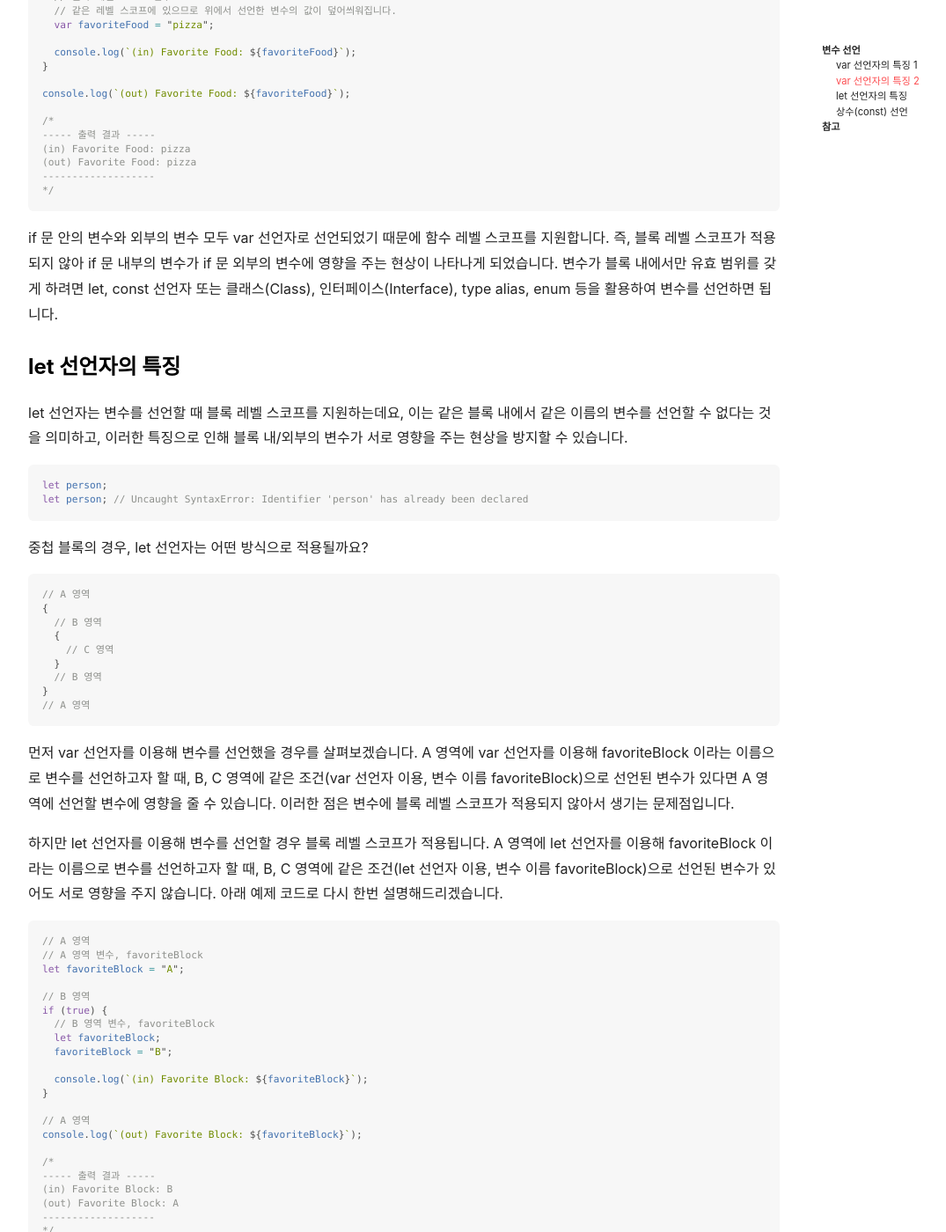
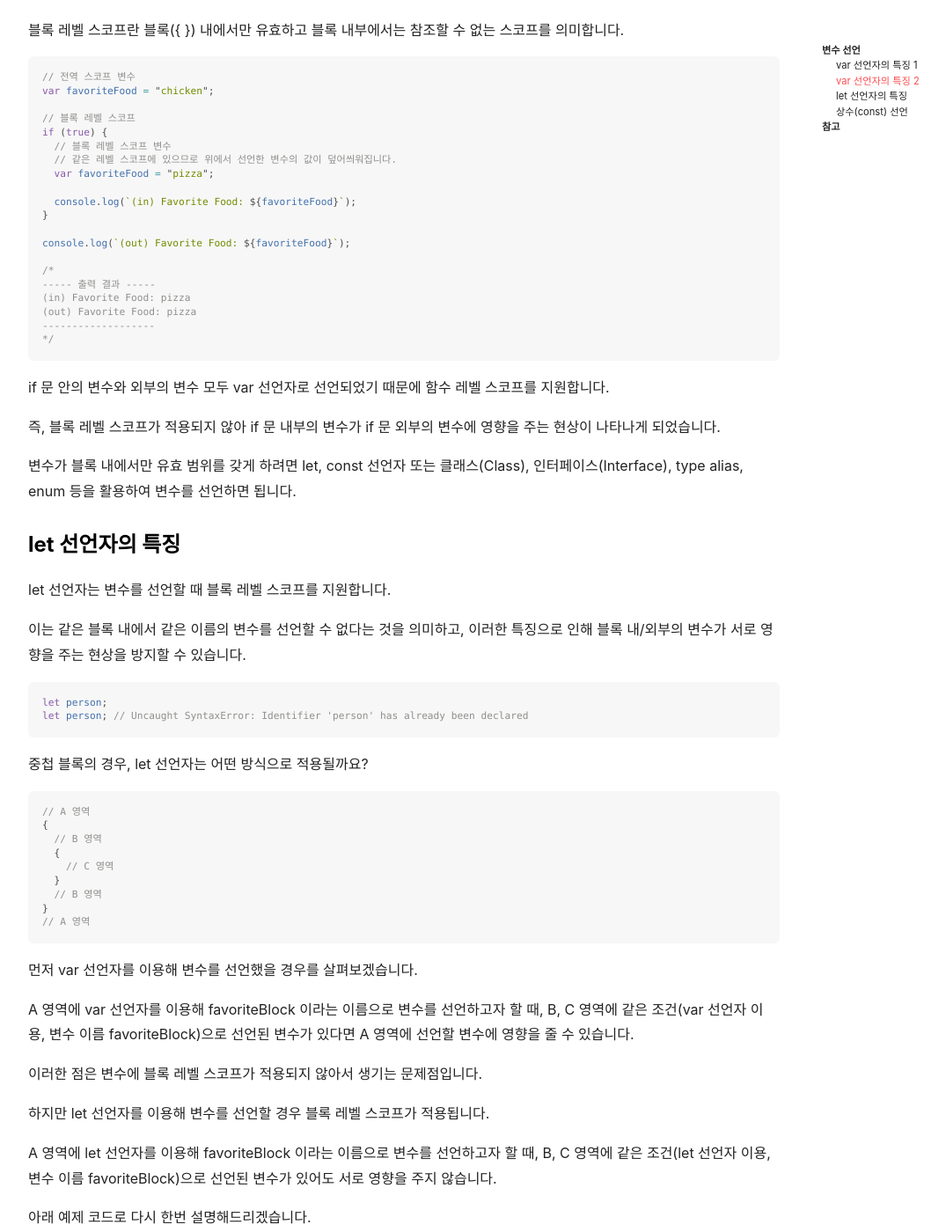
Before and after one commit to infiduk/infiduk.github.io, a Jekyll site: the page built from _posts/2021-02-25-typescript-study.md, in a window 1280 px wide and 1400 px high, scrolled down 1804 px. Shown: the whole window at 88% size, without its empty margins (71-1146 px from the left). Built offline with Jekyll 4.4.1, drawn with Linux system fonts in a browser that asks for light colours; nearby versions of some CDN libraries; comment, search, counter and statistics services are not loaded; some of the changed text lies outside the part shown.

Commit message:
[:books: Update] post - 타입스크립트(TypeScript) 뿌시기 1 (변수 선언) v1.1

````diff
--- a/_posts/2021-02-25-typescript-study.md
+++ b/_posts/2021-02-25-typescript-study.md
@@ -11,14 +11,19 @@
 ## 변수 선언
 
 ES5 까지는 변수를 선언할 수 있는 방법이 var 선언자를 이용하는 방법 밖에 없었습니다.
+
 var 선언자는 아래와 같은 특징을 가지고 있었는데요,
+
 변수가 선언된 위치와 관계없이 스코프(scope)의 최상위로 끌어올림 되어 같은 스코프라면 어디서든 호출되는 특징과, 블록 레벨 스코프(Block Level Scope)가 지원되지 않는 특징입니다.
 
 ### var 선언자의 특징 1
 
 var 선언자의 첫 번째 특징은 호이스팅(Hoisting) 이라고 불리는 녀석입니다.
+
 호이스팅이란 위에서 말씀드렸다시피 선언한 변수가 스코프의 최상위로 끌어올라가지는 현상입니다.
+
 변수 선언을 나중에 하고 변수에 값 할당을 먼저 해도, 자바스크립트에서는 변수를 먼저 선언하고 할당한 것 처럼 호이스팅하여 처리하므로 이러한 특징을 가질 수 있게 된 것입니다.
+
 아래 예제 코드를 보시면, favoriteLanguage 라는 변수에 javascript 를 할당한 이후 변수를 선언했음에도 불구하고 정상적으로 console 에 javascript 라는 값이 출력된 것을 보실 수 있습니다.
 
 ```typescript
@@ -42,6 +47,7 @@
 ### var 선언자의 특징 2
 
 var 선언자는 함수 레벨 스코프(Function Level Scope) 를 지원합니다.
+
 즉, 함수 내부에서 var 선언자로 선언된 변수는 해당 함수 내에서만 유효하고 함수 외부에서는 참조할 수 없다는 특징이 있습니다.
 
 ```typescript
@@ -68,7 +74,8 @@
 */
 ```
 
-문제는, var 선언자가 블록 레벨 스코프(Block Level Scope) 를 지원하지 않는다는 점인데요,
+문제는 var 선언자가 블록 레벨 스코프(Block Level Scope) 를 지원하지 않는다는 점인데요,
+
 블록 레벨 스코프란 블록({ }) 내에서만 유효하고 블록 내부에서는 참조할 수 없는 스코프를 의미합니다.
 
 ```typescript
@@ -95,12 +102,15 @@
 ```
 
 if 문 안의 변수와 외부의 변수 모두 var 선언자로 선언되었기 때문에 함수 레벨 스코프를 지원합니다.
+
 즉, 블록 레벨 스코프가 적용되지 않아 if 문 내부의 변수가 if 문 외부의 변수에 영향을 주는 현상이 나타나게 되었습니다.
+
 변수가 블록 내에서만 유효 범위를 갖게 하려면 let, const 선언자 또는 클래스(Class), 인터페이스(Interface), type alias, enum 등을 활용하여 변수를 선언하면 됩니다.
 
 ### let 선언자의 특징
 
-let 선언자는 변수를 선언할 때 블록 레벨 스코프를 지원하는데요,
+let 선언자는 변수를 선언할 때 블록 레벨 스코프를 지원합니다.
+
 이는 같은 블록 내에서 같은 이름의 변수를 선언할 수 없다는 것을 의미하고, 이러한 특징으로 인해 블록 내/외부의 변수가 서로 영향을 주는 현상을 방지할 수 있습니다.
 
 ```typescript
@@ -123,13 +133,17 @@
 ```
 
 먼저 var 선언자를 이용해 변수를 선언했을 경우를 살펴보겠습니다.
+
 A 영역에 var 선언자를 이용해 favoriteBlock 이라는 이름으로 변수를 선언하고자 할 때,
 B, C 영역에 같은 조건(var 선언자 이용, 변수 이름 favoriteBlock)으로 선언된 변수가 있다면 A 영역에 선언할 변수에 영향을 줄 수 있습니다.
+
 이러한 점은 변수에 블록 레벨 스코프가 적용되지 않아서 생기는 문제점입니다.
 
 하지만 let 선언자를 이용해 변수를 선언할 경우 블록 레벨 스코프가 적용됩니다.
+
 A 영역에 let 선언자를 이용해 favoriteBlock 이라는 이름으로 변수를 선언하고자 할 때,
 B, C 영역에 같은 조건(let 선언자 이용, 변수 이름 favoriteBlock)으로 선언된 변수가 있어도 서로 영향을 주지 않습니다.
+
 아래 예제 코드로 다시 한번 설명해드리겠습니다.
 
 ```typescript
@@ -169,13 +183,34 @@
 ### 상수(const) 선언
 
 const 는 let 선언자처럼 ES6에 추가되어 사용되고 있습니다.
+
 const 의 특징으로는 let 선언자와 같은 블록 레벨 스코프를 지원한다는 점과 호이스팅을 일으키지 않는다는 점이 있습니다.
 
+if 문 내부의 변수 favoriteColor 는 if 문 외부의 변수 favoriteColor 와 다른 변수이기 때문에, 서로 영향을 주지 않습니다.
+
 ```typescript
+// 전역 스코프 변수
+const favoriteColor = "pink";
 
+// 블록 레벨 스코프
+if (true) {
+  // 블록 스코프 변수
+  const favoriteColor = "blue";
+  console.log(`(in) Favorite Color: ${favoriteColor}`);
+}
+
+console.log(`(out) Favorite Color: ${favoriteColor}`);
+
+/*
+----- 출력 결과 -----
+(in) Favorite Color: blue
+(out) Favorite Color: pink
+-------------------
+*/
 ```
 
 const 로 변수를 선언하면 선언할 때 초기화는 가능하지만 다른 값으로 재할당하지 못하게 하는 읽기 전용(read only) 변수로 만들 수 있습니다.
+
 예외적으로 const 로 선언한 변수라도 객체 리터럴의 속성으로는 변경할 수 있는데, 이는 값 자체를 재할당하는 것은 허용하지 않지만 속성 값의 변경은 허용하는 특징이 있기 때문입니다.
 
 ```typescript
````
